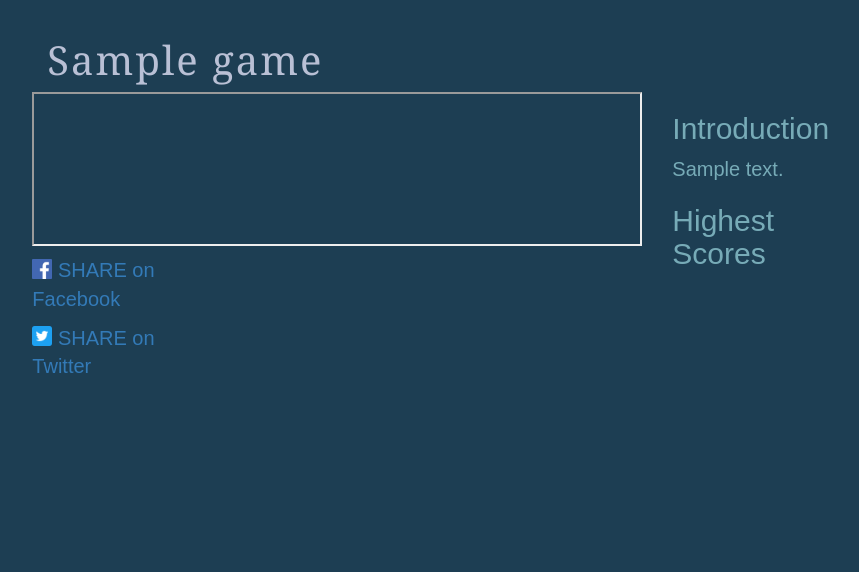
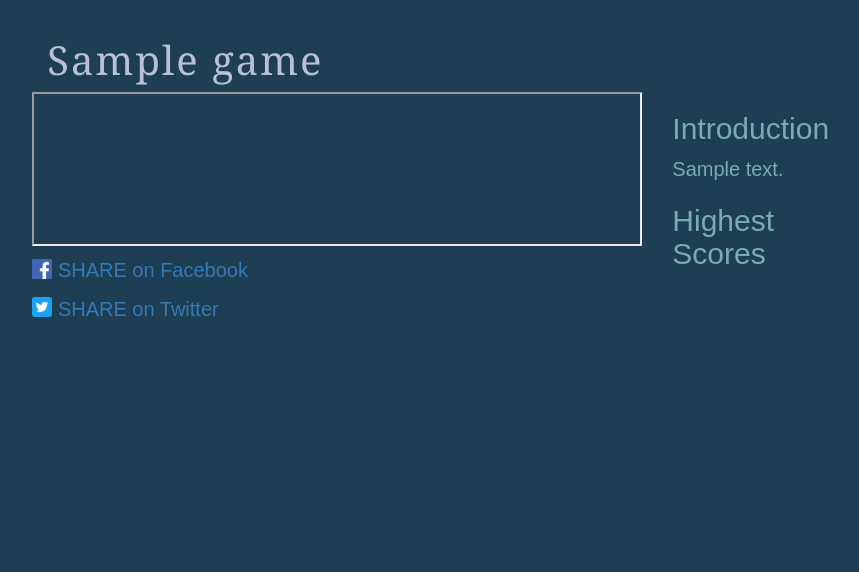
Before and after one commit to hongkuancn/game-store, a Django app: page /detail/1 in a window 1280 px wide. Shown: the part 51-623 px from the top of the page, without its empty margins (196-1055 px from the left). Run offline with Django 3.2, Linux system fonts and the light colour scheme; a user stored in the database is signed in; tables that the repository leaves empty hold one stand-in row (values such as "Sample post"); some libraries are stand-ins or nearby versions.

Commit message:
solved issue #23

```diff
--- a/games/templates/games/gaming.html
+++ b/games/templates/games/gaming.html
@@ -49,7 +49,7 @@
                         {% if bought %}
                             <iframe class="game" src="{{game.url_link}}"></iframe>
                             <div class="row">
-                                <div class="col-xs-3 col-sm-6 col-lg-3 share">
+                                <div class="col-xs-12 col-sm-12 col-lg-12 share">
                                     <p style="margin-top:5px;"><a href="#" class="shareFacebook"
                                           target="_blank" >
                                         <img src="{% static "images/fb.png" %}" style="width: 20px; height: 20px; margin-top: -7px;">
```
